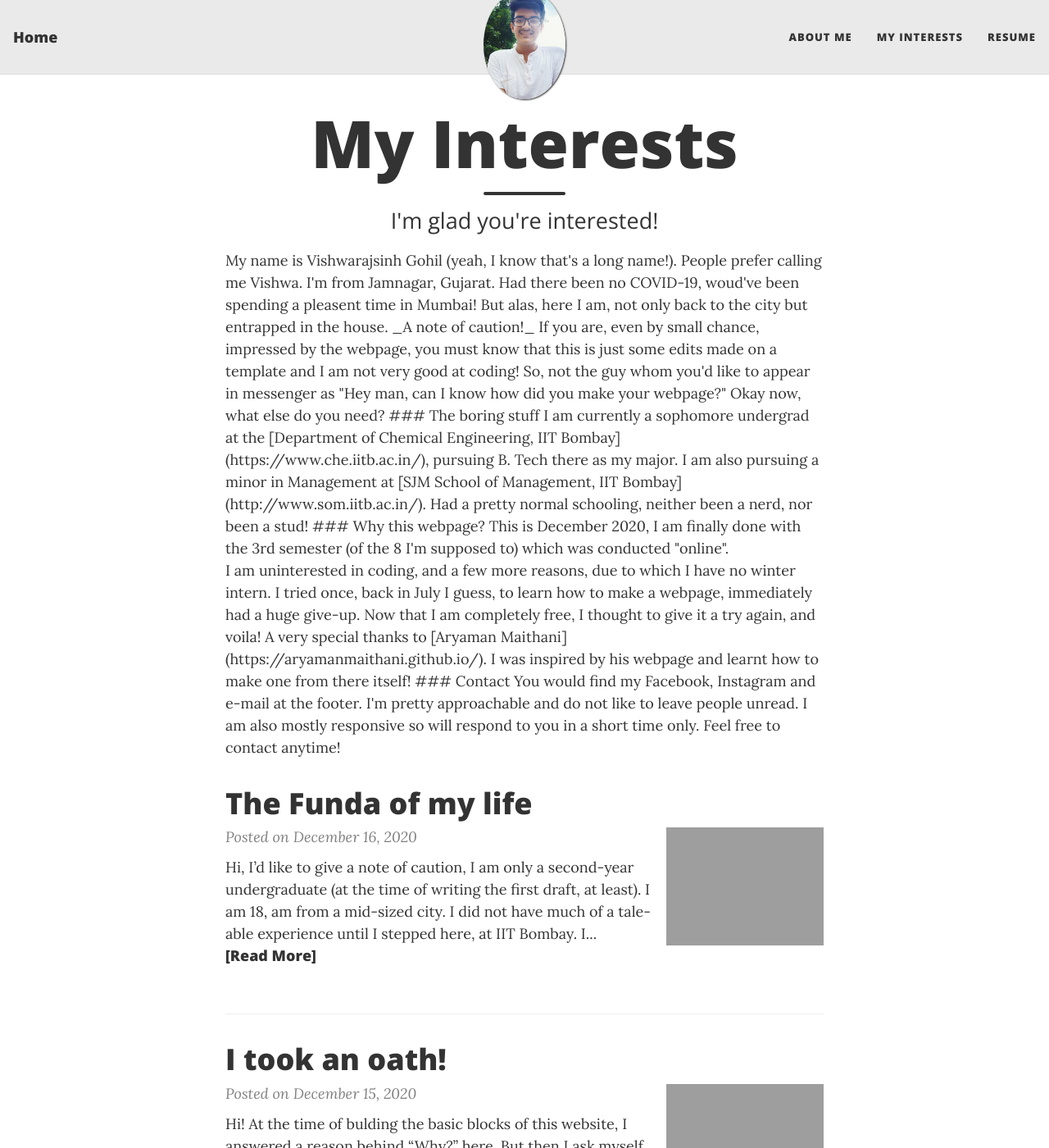
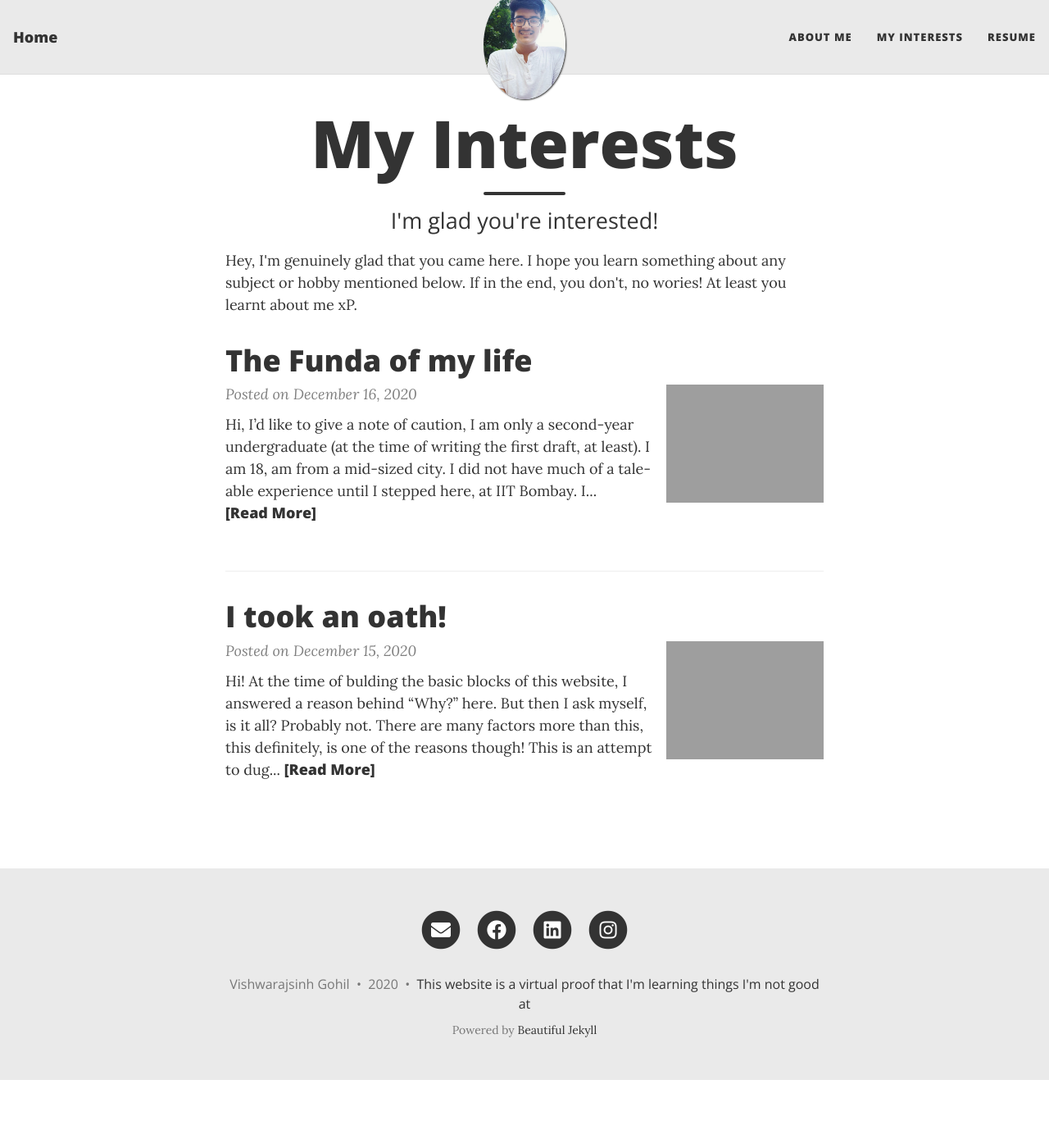
Before and after one commit to Vishwaraj2812/mypage, a Jekyll site: the page built from myinterests.html, in a window 1280 px wide and 1400 px high. Shown: the whole window at 82% size. Built offline with Jekyll 4.4.1, drawn with Linux system fonts in a browser that asks for light colours; nearby versions of some CDN libraries.

Commit message:
Update myinterests.html

```diff
--- a/myinterests.html
+++ b/myinterests.html
@@ -4,24 +4,4 @@ title: My Interests
 subtitle: I'm glad you're interested!
 ---
 
-My name is Vishwarajsinh Gohil (yeah, I know that's a long name!). People prefer calling me Vishwa. I'm from Jamnagar, Gujarat. Had there been no COVID-19, woud've been spending a pleasent time in Mumbai! But alas, here I am, not only back to the city but entrapped in the house.
-
-_A note of caution!_
-If you are, even by small chance, impressed by the webpage, you must know that this is just some edits made on a template and I am not very good at coding! So, not the guy whom you'd like to appear in messenger as "Hey man, can I know how did you make your webpage?"
-
-Okay now, what else do you need?
-
-### The boring stuff
-
-I am currently a sophomore undergrad at the [Department of Chemical Engineering, IIT Bombay](https://www.che.iitb.ac.in/), pursuing B. Tech there as my major. I am also pursuing a minor in Management at [SJM School of Management, IIT Bombay](http://www.som.iitb.ac.in/). Had a pretty normal schooling, neither been a nerd, nor been a stud!
-
-### Why this webpage?
-This is December 2020, I am finally done with the 3rd semester (of the 8 I'm supposed to) which was conducted "online".
-<br>
-I am uninterested in coding, and a few more reasons, due to which I have no winter intern. I tried once, back in July I guess, to learn how to make a webpage, immediately had a huge give-up. Now that I am completely free, I thought to give it a try again, and voila!
-
-A very special thanks to [Aryaman Maithani](https://aryamanmaithani.github.io/). I was inspired by his webpage and learnt how to make one from there itself!
-
-### Contact
-You would find my Facebook, Instagram and e-mail at the footer. I'm pretty approachable and do not like to leave people unread. I am also mostly responsive so will respond to you in a short time only.
-Feel free to contact anytime!
+Hey, I'm genuinely glad that you came here. I hope you learn something about any subject or hobby mentioned below. If in the end, you don't, no wories! At least you learnt about me xP.
```
